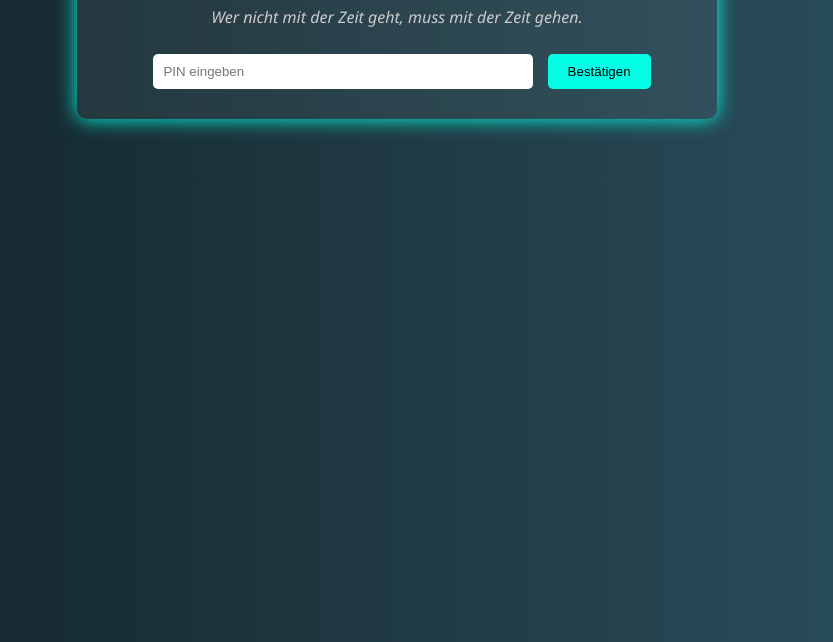
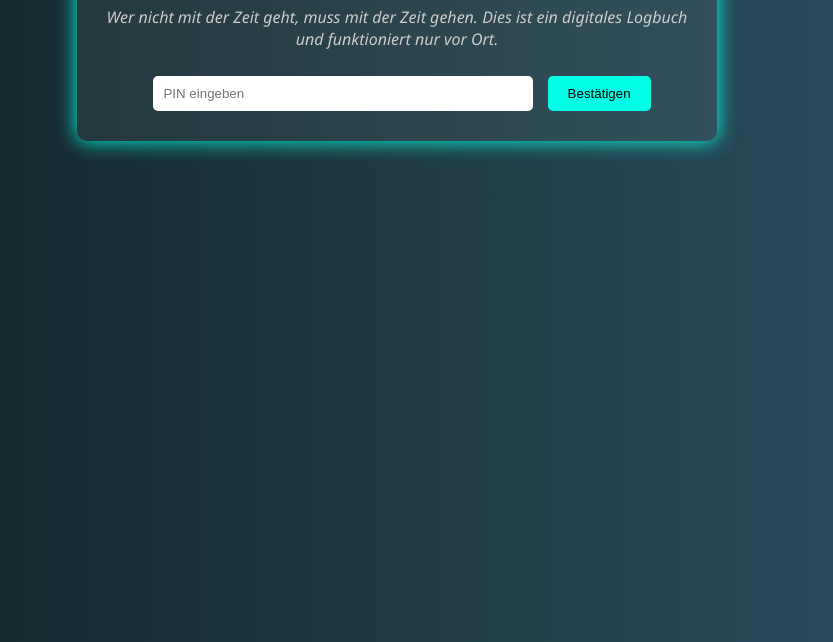
Before and after one commit to tomeckWRN/Caches-im-Wandel-Logbuch, a plain HTML site: page index.html in a window 1280 px wide. Shown: the part 158-800 px from the top of the page, without its empty margins (243-1076 px from the left). Drawn offline with Linux system fonts and the light colour scheme.

Commit message:
index.html

```diff
--- a/index.html
+++ b/index.html
@@ -9,7 +9,7 @@
 <body>
   <div class="container">
     <h1>Caches im Wandel der Zeit</h1>
-    <p class="slogan">Wer nicht mit der Zeit geht, muss mit der Zeit gehen.</p>
+    <p class="slogan">Wer nicht mit der Zeit geht, muss mit der Zeit gehen. Dies ist ein digitales Logbuch und funktioniert nur vor Ort.</p>
 
     <div id="pinForm">
       <input type="password" id="pin" placeholder="PIN eingeben">
```
